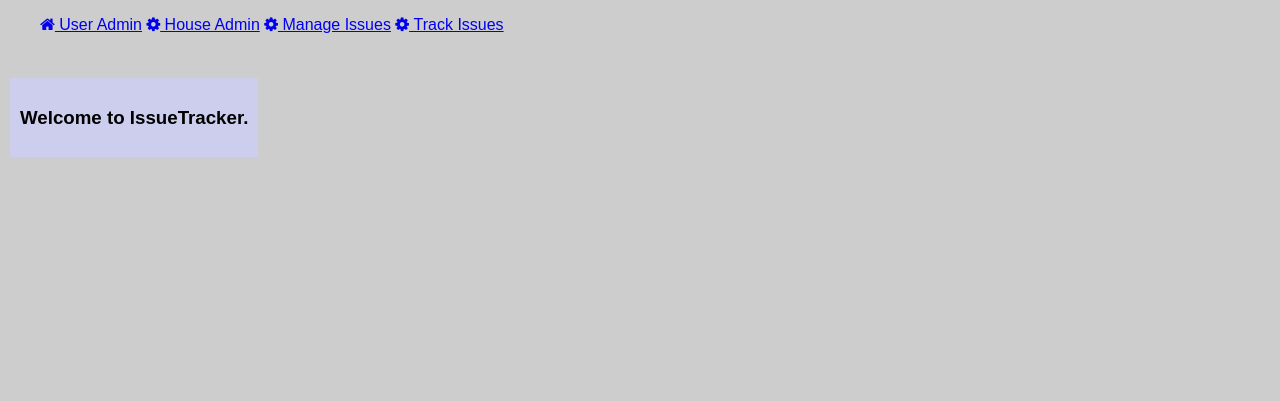
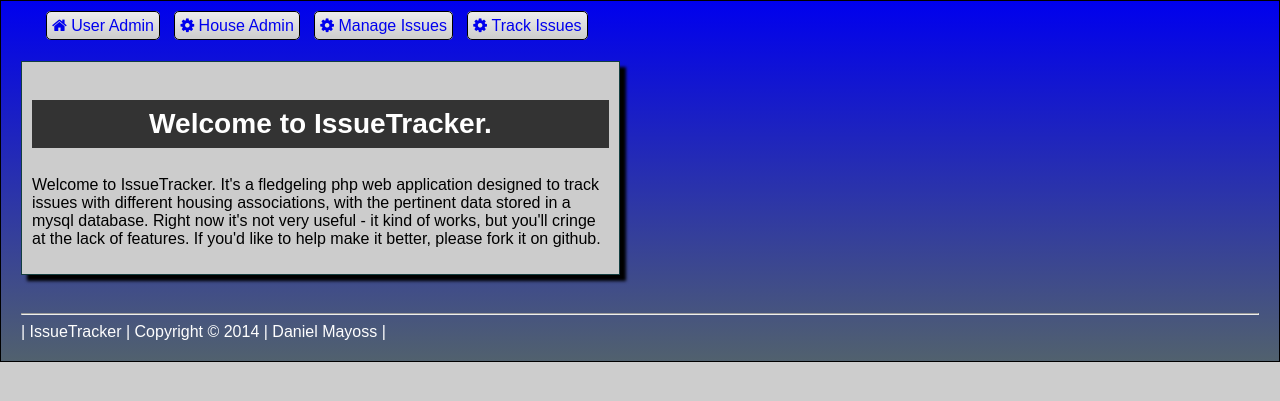
Before and after one commit to dineshkummarc/issuetracker, a PHP site: page / in a window 1280 px wide. Shown: the top 401 px of the page. Run offline with PHP 8.4, Linux system fonts and the light colour scheme; some libraries are stand-ins or nearby versions.

Commit message:
added some colouration, fixed a few issues and improved legibility. I hope.

```diff
--- a/content/home.php
+++ b/content/home.php
@@ -1,21 +1,12 @@
-<div id="body">
-<div class="col">
-	<div class="col width-1of3">
-	&nbsp;
-	</div>
-
-	<div class="col width-1of3">
-		<div class="left padded panel panel-info">
-			<div class="panel-heading">
+<div id="grid-container">
+	<div class="grid-50">
+		<div class="padded box">
+			<div class="box-header">
 				<h3>Welcome to IssueTracker.</h3>
 			</div>
-			<div class="panel-body">
+			<div class="box-body">
+				<p>Welcome to IssueTracker. It's a fledgeling php web application designed to track issues with different housing associations, with the pertinent data stored in a mysql database. Right now it's not very useful - it kind of works, but you'll cringe at the lack of features. If you'd like to help make it better, please fork it on github.
 			</div>
 		</div>
 	</div>
-
-        <div class="col width-fill">
-	&nbsp;
-        </div>
 </div>
-</div>
--- a/css/style.css
+++ b/css/style.css
@@ -1,5 +1,6 @@
 body {
 font-family:Arial, Helvetica, sans-serif;
+font-size: 1.0em;
 color:black;
 background: #cdcdcd;
 margin: 0;
@@ -13,9 +14,7 @@ padding: 0;
 }
 
 #content {
-background: #dcdcdc;
 border: 1px solid black;
-background: #0000ee;
 background: -moz-linear-gradient(top, #0000ee 0%, #51616e 100%);
 background: -webkit-gradient(linear, left top, left bottom, color-stop(0%, #0000ee), color-stop(100%, #51616e));
 background: -webkit-linear-gradient(top, #0000ee 0%, #51616e 100%);
@@ -27,7 +26,7 @@ overflow: hidden;
 }
 
 #logo {
-background-image: url('/isannointi/images/logo-slice.png');
+background-image: url('images/logo-slice.png');
 background-repeat: repeat-x;
 height: 180px;
 }
@@ -72,7 +71,7 @@ div.inner{
     left:-50%;
 }
 
-.rounded {
+.button, .rounded {
 -webkit-border-radius:5px;
 -moz-border-radius:5px;
 -ms-border-radius:5px;
@@ -99,13 +98,29 @@ td {
 vertical-align: top;
 }
 
-div.panel, .table {
-background: #cdcdee;
-color: black;
-font-size: 1em;
+.button {
+border: 1px solid black;
+margin: 5px;
+padding: 5px;
+text-decoration: none;
+background: -moz-linear-gradient(top, #ededed 0%, #cdcdcd 100%);
+background: -webkit-gradient(linear, left top, left bottom, color-stop(0%, #ededed), color-stop(100%, #cdcdcd));
+background: -webkit-linear-gradient(top, #ededed 0%, #cdcdcd 100%);
+background: -o-linear-gradient(top, #ededed 0%, #cdcdcd 100%);
+background: -ms-linear-gradient(top, #ededed 0%, #cdcdcd 100%);
+background: linear-gradient(top, #ededed 0%, #cdcdcd 100%);
+filter: progid:DXImageTransform.Microsoft.gradient(startColorstr='@top-color', endColorstr='@bottom-color', GradientType=0);
 }
 
-.horizontal-border th, .horizontal-border td {
-    border-bottom-width:1px;
-    border-color: black;
+.box-header {
+background: #333;
+color: white;
+font-size: 1.5em;
+text-align: center;
+line-height: 2em;
+font-weight: bold;
 }
+
+.light {
+color: #fefefe;
+}
--- a/include/footer.inc
+++ b/include/footer.inc
@@ -1,11 +1,13 @@
-<!-- clear div -->
-<div class="clear">
-
 <!-- footer div -->
-<div id="site-footer" class="padded">
-<hr class="clear"/>
+<div class="clear"></div>
+<div id="footer" class="padded">
+<div class="padded">
+<hr>
+<span class="light">| IssueTracker | Copyright &copy; 2014 | Daniel Mayoss |</span>
+</div>
 </div>
 
+</div> <!-- end content div -->
 </body>
 
 </html>
--- a/include/header.inc
+++ b/include/header.inc
@@ -26,6 +26,8 @@
 <!-- page body -->
 <body>
 
+<div id="content">
+
 <!-- top menu div -->
 <nav>
 	<ul>
```
Also changed, not shown: content/editissues.php (+16 -13 lines), content/houses.php (+16 -16 lines), content/trackissues.php (+13 -13 lines), content/users.php (+11 -9 lines).
